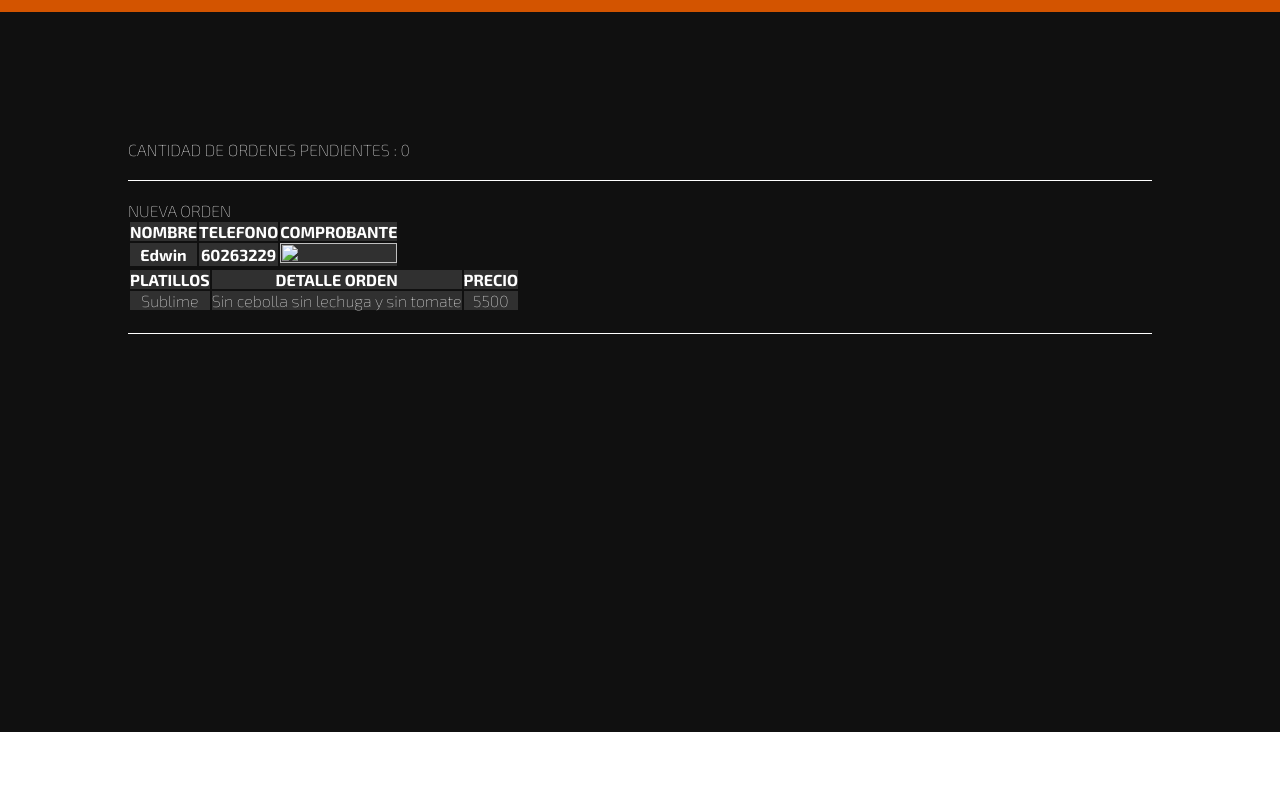
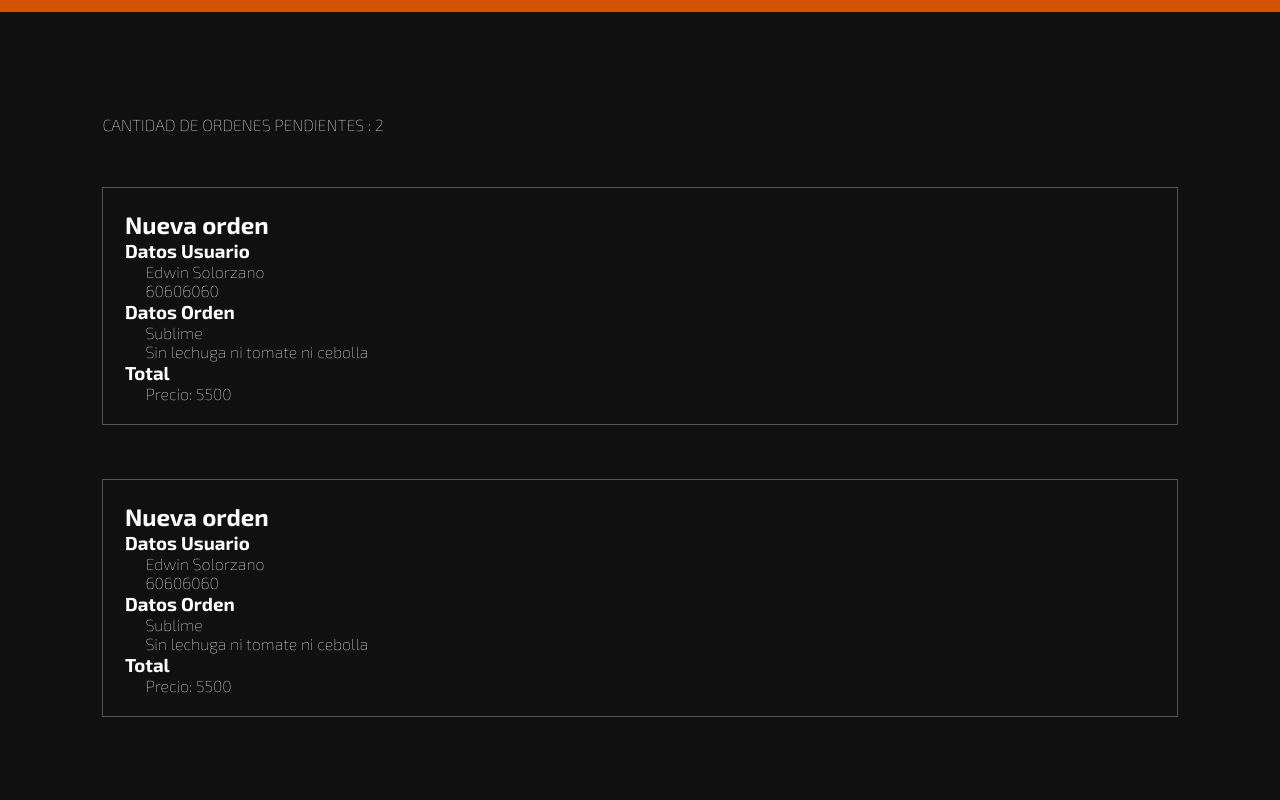
Before and after one commit to edwinSolorzanoC/Sublime, a website: page administracion.html in a window 1280 px wide. Shown: the part 92-892 px from the top of the page. Drawn offline with Linux system fonts and the light colour scheme; some packages are replaced by stand-ins of ours; a script that the page names is missing.

Commit message:
Add files via upload

```diff
--- a/administracion.html
+++ b/administracion.html
@@ -18,9 +18,7 @@
             <img src="img/448245078_122174641946064921_5933633073358415459_n.jpg" alt="">
         </section>
         <section class="navegacion">
-            <p><a href="index.html">INICIO</a></p>
-            <p><a href="menu.html">MENÚ</a></p>
-            <p><a href="informacion.html">INFORMACION</a></p>
+            <h1>ADMINISTRACION ORDENES</h1>
         </section>
     </header>
 
@@ -28,47 +26,55 @@
 
         <section class="ordenes">
             <div class="cantidad">
-                <p>CANTIDAD DE ORDENES PENDIENTES :  0</p>
+                <p>CANTIDAD DE ORDENES PENDIENTES :  2</p>
+            </div>
+            <div class="orden">
+                <ul>
+                    <li>
+                        <h2>Nueva orden</h2>
+                    </li>
+                    <li>
+                        <h3>Datos Usuario</h3>
+                        <p>Edwin Solorzano</p>
+                        <p>60606060</p>
+                    </li>
+                    <li>
+                        <h3>Datos Orden</h3>
+                        <p>Sublime</p>
+                        <p>Sin lechuga ni tomate ni cebolla</p>
+                    </li>
+                    <li>
+                        <h3>Total</h3>
+                        <p>Precio: 5500</p>
+                    </li>
+                </ul>
+
+                <ul>
+                    <li>
+                        <h2>Nueva orden</h2>
+                    </li>
+                    <li>
+                        <h3>Datos Usuario</h3>
+                        <p>Edwin Solorzano</p>
+                        <p>60606060</p>
+                    </li>
+                    <li>
+                        <h3>Datos Orden</h3>
+                        <p>Sublime</p>
+                        <p>Sin lechuga ni tomate ni cebolla</p>
+                    </li>
+                    <li>
+                        <h3>Total</h3>
+                        <p>Precio: 5500</p>
+                    </li>
+                </ul>
+
+
+
             </div>
 
-            <div class="orden">
-                <div class="datosUsuario">
-                    <p>NUEVA ORDEN</p>
-                    <table>
-                        <thead>
-                            <tr>
-                                <th>NOMBRE</th>
-                                <th>TELEFONO</th>
-                                <th>COMPROBANTE</th>
-                            </tr>
-                        </thead>
-                        <tbody>
-                            <tr>
-                                <th>Edwin</th>
-                                <th>60263229</th>
-                                <th><img src="img/sinpe-movil-2.png" alt=""></th>
-                            </tr>
-                        </tbody>
-                    </table>
 
-                    <table>
-                        <thead>
-                            <tr>
-                                <th>PLATILLOS</th>
-                                <th>DETALLE ORDEN</th>
-                                <th>PRECIO</th>
-                            </tr>
-                        </thead>
-                        <tbody>
-                            <tr>
-                                <td>Sublime</td>
-                                <td>Sin cebolla sin lechuga y sin tomate</td>
-                                <td>5500</td>
-                            </tr>
-                        </tbody>
-                    </table>
-                </div>
-            </div>
+
         </section>
 
     </main>
@@ -77,11 +83,6 @@
         <section class="imagen">
             <img src="img/448245078_122174641946064921_5933633073358415459_n.jpg" alt="">
         </section>
-        <section class="redes">
-            <p>NUESTRAS REDES</p>
-            <p>Facebook</p>
-            <p>Instagram</p>
-        </section>
     </footer>
 
 </body>
--- a/styles/administracion.css
+++ b/styles/administracion.css
@@ -1,23 +1,16 @@
 @import url(main.css);
 
 .ordenes{
-    padding: 10%;
+    padding: 8%;
 }
-.ordenes .orden .datosUsuario{
-    border-bottom: 1px solid white;
-    border-top: 1px solid white;
-    padding: 2% 0%;
-    margin: 2% 0%;
+.ordenes .orden ul{
+    border: 1px solid rgba(255, 255, 255, 0.277);
+    padding: 2%;
+    margin: 5% 0%;
 }
-.ordenes .orden .datosUsuario img{
-    height: 100%;
-    width: 100%;
+.ordenes .orden li{
+    list-style: none;
 }
-.ordenes .orden .datosUsuario thead tr{
-    background-color: rgba(255, 255, 255, 0.135);
-    text-align: center;
+.ordenes .orden li p{
+    padding-left: 2%;
 }
-.ordenes .orden .datosUsuario tbody tr{
-    background-color: rgba(255, 255, 255, 0.135);
-    text-align: center;
-}
```
